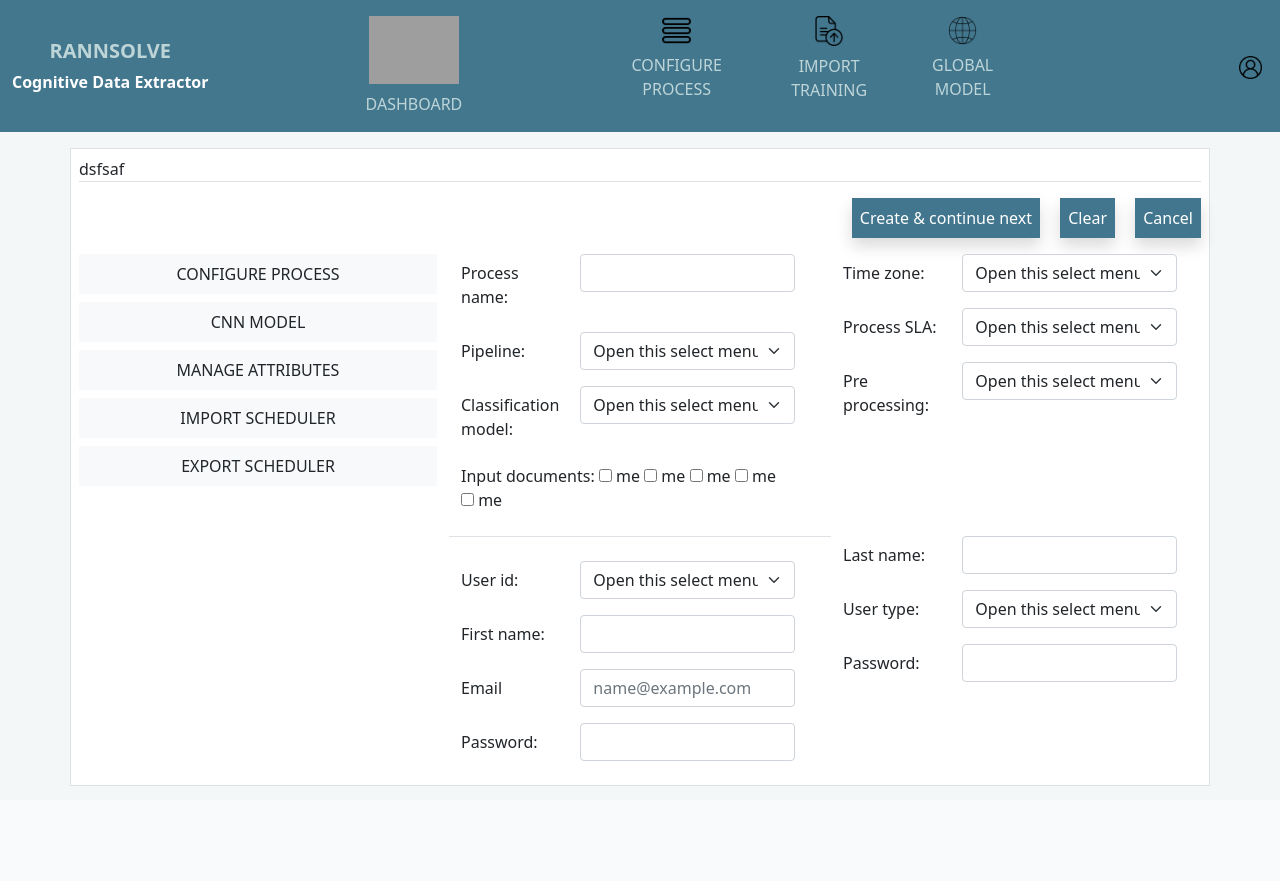
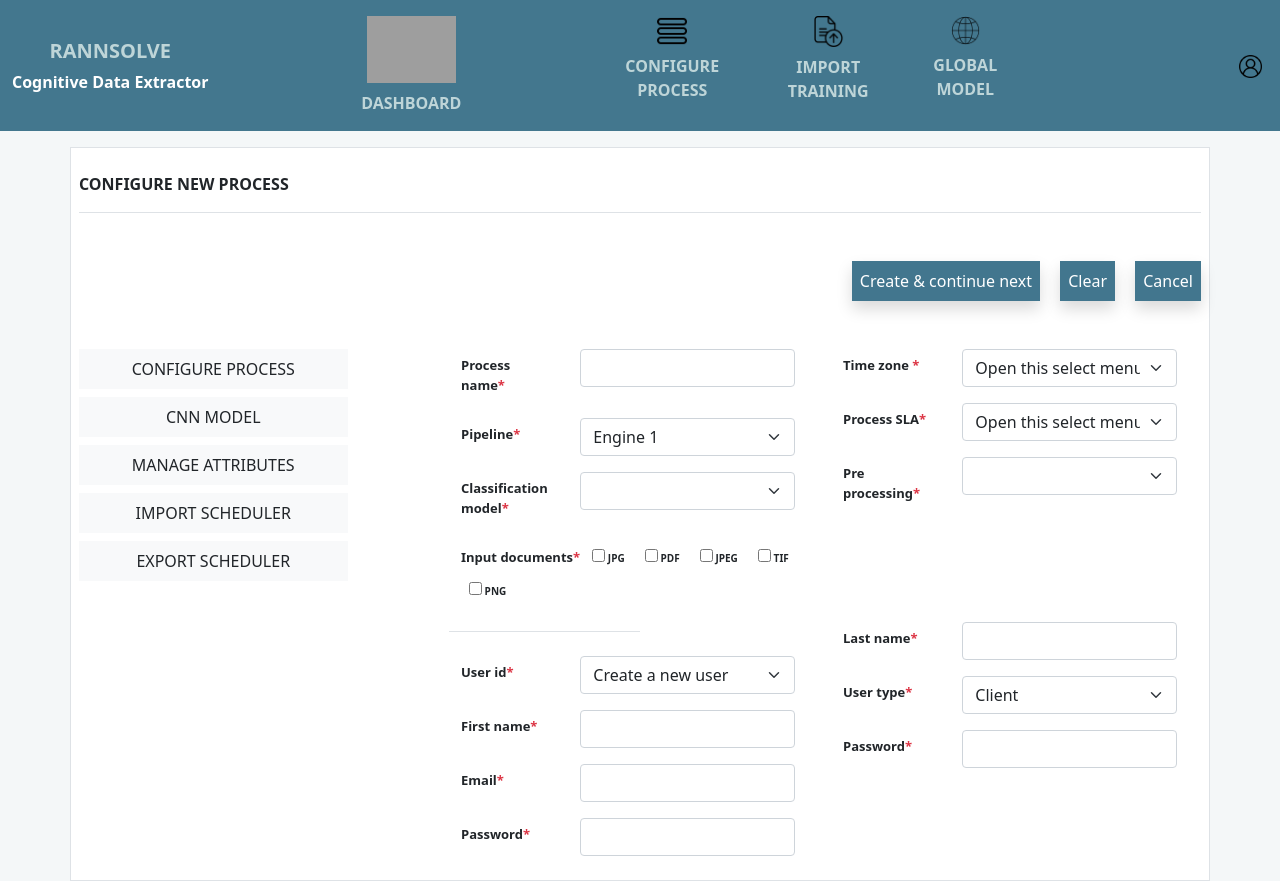
Before and after one commit to Vipul-crossml/full_stack_training, a Django app: page / in a window 1280 px wide. Before the commit the page ends 786 px from the top, so only its background shows below. Run offline with Django 4.2, Linux system fonts and the light colour scheme; some libraries are stand-ins or nearby versions; grey boxes are pictures that could not be loaded.

Commit message:
new changes

```diff
--- a/task5/project/static/css/custom.css
+++ b/task5/project/static/css/custom.css
@@ -29,3 +29,13 @@ body {
 .buttons1 {
     background-color: #42768e;
 }
+
+.text1 {
+    font-size: small;
+    font-weight: bold;
+}
+
+.text2 {
+    font-size: x-small;
+    font-weight: bold;
+}
--- a/task5/project/templates/main.html
+++ b/task5/project/templates/main.html
@@ -39,19 +39,19 @@
         <ul class="navbar-nav">
           <li class="nav-item text-center pt-2">
             <img src="../static/images/speedometer (2).png" class="w-25" alt="...">
-            <a class="nav-link lightblue fs-6" aria-current="page" href="#">DASHBOARD</a>
+            <a class="nav-link lightblue fs-6 fw-bold" aria-current="page" href="#">DASHBOARD</a>
           </li>
           <li class="nav-item text-center pt-2">
             <img src="../static/images/menu2.png" class="menu " alt="...">
-            <a class="nav-link lightblue fs-6" href="#">CONFIGURE PROCESS</a>
+            <a class="nav-link lightblue fs-6 fw-bold" href="#">CONFIGURE PROCESS</a>
           </li>
           <li class="nav-item text-center pt-2">
             <img src="../static/images/file.png" class="img1" alt="...">
-            <a class="nav-link lightblue fs-6" href="#">IMPORT TRAINING</a>
+            <a class="nav-link lightblue fs-6 fw-bold" href="#">IMPORT TRAINING</a>
           </li>
           <li class="nav-item text-center pt-2">
             <img src="../static/images/globe.png" class="global " alt="...">
-            <a class="nav-link lightblue fs-6" href="#">GLOBAL MODEL</a>
+            <a class="nav-link lightblue fs-6 fw-bold" href="#">GLOBAL MODEL</a>
           </li>
         </ul>
       </div>
@@ -69,10 +69,13 @@
 
   <!-- start -->
   <div class="container border bg-white p-2 ">
+    <div class="fw-bold my-3">
+      CONFIGURE NEW PROCESS
+    </div>
     <div class="border-bottom">
-      dsfsaf
+
     </div>
-    <div class="text-end mt-3 mb-3">
+    <div class="text-end my-5">
       <button type="button" class="buttons1 p-2 border-0 text-white me-3 shadow">Create & continue next</button>
       <button type="button" class="buttons1 p-2 border-0 text-white me-3 shadow">Clear</button>
       <button type="button" class="buttons1 p-2 border-0 text-white shadow">Cancel</button>
@@ -82,20 +85,20 @@
       <div class="col-4">
         <div class="" id="">
           <ul class="navbar-nav">
-            <li class="nav-item text-center border-0 mb-2">
-              <a class="nav-link text-dark bg-light p-2" aria-current="page " href="#">CONFIGURE PROCESS</a>
+            <li class="nav-item text-center mb-2">
+              <a class="nav-link text-dark  p-2 border-0 bg-light w-75" aria-current="page " href="#">CONFIGURE PROCESS</a>
             </li>
-            <li class="nav-item text-center border-0 mb-2">
-              <a class="nav-link text-dark bg-light p-2" aria-current="page" href="#">CNN MODEL</a>
+            <li class="nav-item text-center  mb-2">
+              <a class="nav-link text-dark p-2  border-0 bg-light w-75" aria-current="page" href="#">CNN MODEL</a>
             </li>
-            <li class="nav-item text-center border-0 mb-2">
-              <a class="nav-link text-dark bg-light p-2" aria-current="page" href="#">MANAGE ATTRIBUTES</a>
+            <li class="nav-item text-center mb-2">
+              <a class="nav-link text-dark p-2  border-0 bg-light w-75" aria-current="page" href="#">MANAGE ATTRIBUTES</a>
             </li>
-            <li class="nav-item text-center border-0 mb-2">
-              <a class="nav-link text-dark bg-light p-2" aria-current="page" href="#">IMPORT SCHEDULER</a>
+            <li class="nav-item text-center  mb-2">
+              <a class="nav-link text-dark p-2  border-0 bg-light w-75" aria-current="page" href="#">IMPORT SCHEDULER</a>
             </li>
             <li class="nav-item text-center ">
-              <a class="nav-link text-dark bg-light p-2" aria-current="page " href="#">EXPORT SCHEDULER</a>
+              <a class="nav-link text-dark p-2  border-0 bg-light w-75" aria-current="page " href="#">EXPORT SCHEDULER</a>
             </li>
           </ul>
         </div>
@@ -107,16 +110,16 @@
 
             <form class="form-inline" action="#">
               <div class="mb-3 row col-12">
-                <label for="staticEmail" class="col-4 col-form-label">Process name:</label>
+                <label for="process_name" class="col-4 col-form-label text1">Process name<span class="text-danger">*</span></label>
                 <div class="col-8">
-                  <input type="email" class="form-control" id="" placeholder="">
+                  <input type="" class="form-control" id="process_name" placeholder="">
                 </div>
               </div>
               <div class="mb-3 row col-sm-12">
-                <label for="staticEmail" class="col-sm-4 col-form-label">Pipeline: </label>
+                <label for="Pipeline" class="col-sm-4 col-form-label text1">Pipeline<span class="text-danger">*</span> </label>
                 <div class="col-sm-8">
                   <select class="form-select" aria-label="Default select example">
-                    <option selected>Open this select menu</option>
+                    <option selected><span class="">Engine 1</span></option>
                     <option value="1">One</option>
                     <option value="2">Two</option>
                     <option value="3">Three</option>
@@ -124,34 +127,35 @@
                 </div>
               </div>
               <div class="mb-3 row col-sm-12">
-                <label for="staticEmail" class="col-sm-4 col-form-label">Classification model: </label>
+                <label for="ClassificationModel" class="col-sm-4 col-form-label text1">Classification model<span class="text-danger">*</span> </label>
                 <div class="col-sm-8">
                   <select class="form-select" aria-label="Default select example">
-                    <option selected>Open this select menu</option>
-                    <option value="1">One</option>
-                    <option value="2">Two</option>
-                    <option value="3">Three</option>
+                    <option selected></option>
+                    <option value="1">Yes</option>
+                    <option value="2">No</option>
                   </select>
                 </div>
               </div>
               <div class="checkbox">
-                <label for="documents" class="">Input documents:</label>
-                <label><input type="checkbox"> me</label>
-                <label><input type="checkbox"> me</label>
-                <label><input type="checkbox"> me</label>
-                <label><input type="checkbox"> me</label>
-                <label><input type="checkbox"> me</label>
+                <label for="documents" class="text1">Input documents<span class="text-danger">*</span></label>
+                <label class="text2 p-2 fw-bold"><input type="checkbox"> JPG</label>
+                <label class=" text2 p-2 fw-bold"><input type="checkbox"> PDF</label>
+                <label class=" text2 p-2 fw-bold"><input type="checkbox"> JPEG</label>
+                <label class=" text2 p-2 fw-bold"><input type="checkbox"> TIF</label>
+                <label class=" text2 p-2 fw-bold"><input type="checkbox"> PNG</label>
               </div>
             </form>
           </div>
-          <div class="border-top w-100 my-4">
+          <div class="border-top my-4 line1">
           </div>
+
+          <!-- second section -->
           <div class="col-12">
             <div class="mb-3 row col-sm-12">
-              <label for="staticEmail" class="col-sm-4 col-form-label">User id:</label>
+              <label for="Id" class="col-sm-4 col-form-label text1">User id<span class="text-danger">*</span></label>
               <div class="col-sm-8">
                 <select class="form-select" aria-label="Default select example">
-                  <option selected>Open this select menu</option>
+                  <option selected>Create a new user</option>
                   <option value="1">One</option>
                   <option value="2">Two</option>
                   <option value="3">Three</option>
@@ -160,21 +164,21 @@
             </div>
           </div>
           <div class="mb-3 row col-12">
-            <label for="staticEmail" class="col-4 col-form-label">First name:</label>
+            <label for="firstName" class="col-4 col-form-label text1">First name<span class="text-danger">*</span></label>
+            <div class="col-8">
+              <input type="text" class="form-control" id="" placeholder="">
+            </div>
+          </div>
+          <div class="mb-3 row col-12">
+            <label for="staticEmail" class="col-4 col-form-label text1">Email<span class="text-danger">*</span></label>
             <div class="col-8">
               <input type="email" class="form-control" id="" placeholder="">
             </div>
           </div>
           <div class="mb-3 row col-12">
-            <label for="staticEmail" class="col-4 col-form-label">Email</label>
+            <label for="password" class="col-4 col-form-label text1">Password<span class="text-danger">*</span></label>
             <div class="col-8">
-              <input type="email" class="form-control" id="" placeholder="name@example.com">
-            </div>
-          </div>
-          <div class="mb-3 row col-12">
-            <label for="staticEmail" class="col-4 col-form-label">Password:</label>
-            <div class="col-8">
-              <input type="email" class="form-control" id="" placeholder="">
+              <input type="password" class="form-control" id="" placeholder="">
             </div>
           </div>
 
@@ -184,7 +188,7 @@
         <div class="row row-cols-2">
           <div class="col-12">
             <div class="mb-3 row col-sm-12">
-              <label for="staticEmail" class="col-sm-4 col-form-label">Time zone: </label>
+              <label for="timezone" class="col-sm-4 col-form-label text1">Time zone <span class="text-danger">*</span></label>
               <div class="col-sm-8">
                 <select class="form-select" aria-label="Default select example">
                   <option selected>Open this select menu</option>
@@ -195,7 +199,7 @@
               </div>
             </div>
             <div class="mb-3 row col-sm-12">
-              <label for="staticEmail" class="col-sm-4 col-form-label">Process SLA:</label>
+              <label for="ProcessSLA" class="col-sm-4 col-form-label text1">Process SLA<span class="text-danger">*</span></label>
               <div class="col-sm-8">
                 <select class="form-select" aria-label="Default select example">
                   <option selected>Open this select menu</option>
@@ -206,29 +210,28 @@
               </div>
             </div>
             <div class="mb-3 row col-sm-12">
-              <label for="staticEmail" class="col-sm-4 col-form-label">Pre processing:</label>
+              <label for="preprocessing" class="col-sm-4 col-form-label text1">Pre processing<span class="text-danger">*</span></label>
               <div class="col-sm-8">
                 <select class="form-select" aria-label="Default select example">
-                  <option selected>Open this select menu</option>
-                  <option value="1">One</option>
-                  <option value="2">Two</option>
-                  <option value="3">Three</option>
+                  <option selected></option>
+                  <option value="1">yes</option>
+                  <option value="2">no</option>
                 </select>
               </div>
             </div>
           </div>
           <div class="col-12 mt-4 mt-5 pt-5">
-            <div class="mb-3 row col-12">
-              <label for="staticEmail" class="col-4 col-form-label">Last name:</label>
+            <div class="mb-3 row col-12 ">
+              <label for="lastName" class="col-4 col-form-label text1">Last name<span class="text-danger">*</span></label>
               <div class="col-8">
-                <input type="email" class="form-control" id="" placeholder="">
+                <input type="text" class="form-control" id="" placeholder="">
               </div>
             </div>
             <div class="mb-3 row col-sm-12">
-              <label for="staticEmail" class="col-sm-4 col-form-label">User type:</label>
+              <label for="user" class="col-sm-4 col-form-label text1">User type<span class="text-danger">*</span></label>
               <div class="col-sm-8">
                 <select class="form-select" aria-label="Default select example">
-                  <option selected>Open this select menu</option>
+                  <option selected>Client</option>
                   <option value="1">One</option>
                   <option value="2">Two</option>
                   <option value="3">Three</option>
@@ -237,14 +240,13 @@
             </div>
             <div>
               <div class="mb-3 row col-12">
-                <label for="staticEmail" class="col-4 col-form-label">Password:</label>
+                <label for="password" class="col-4 col-form-label text1">Password<span class="text-danger">*</span></label>
                 <div class="col-8">
-                  <input type="email" class="form-control" id="" placeholder="">
+                  <input type="password" class="form-control" id="" placeholder="">
                 </div>
               </div>
             </div>
           </div>
-
         </div>
       </div>
     </div>
```
Also changed, not shown: 1 other file.
